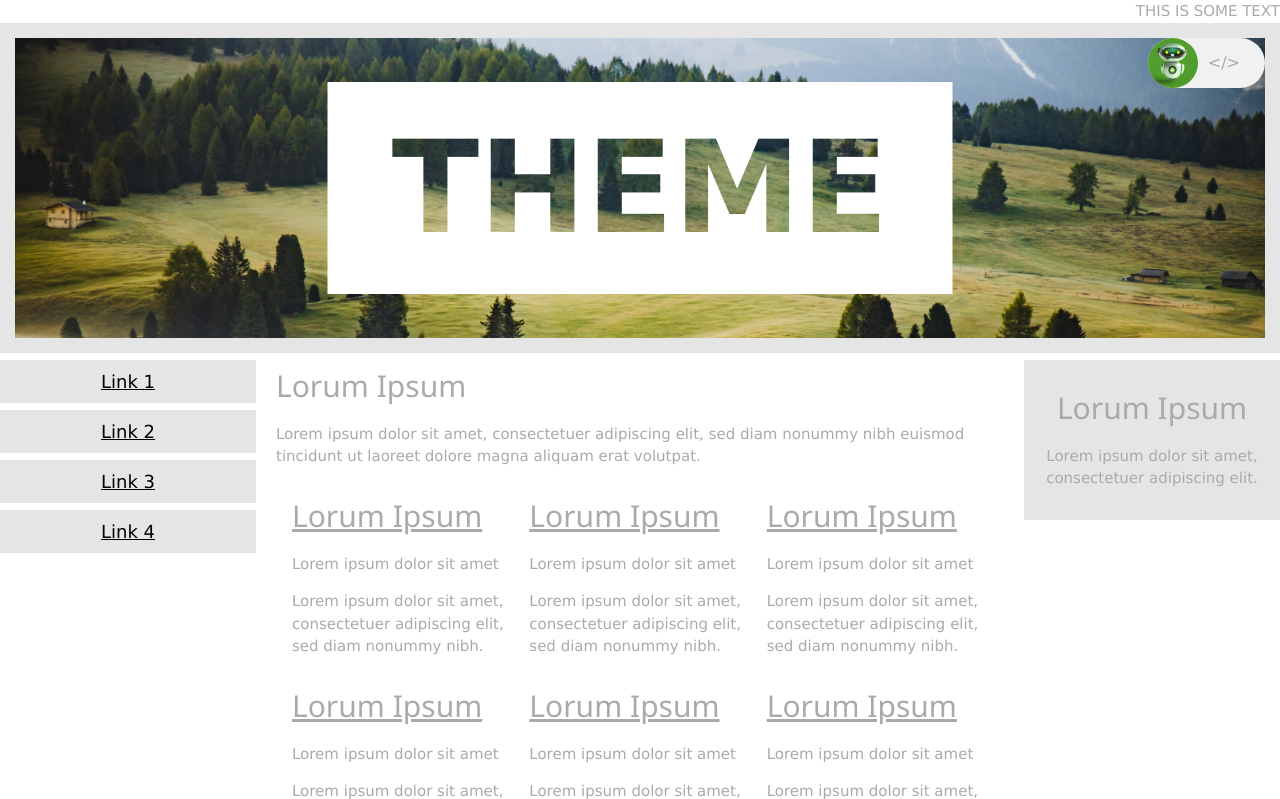
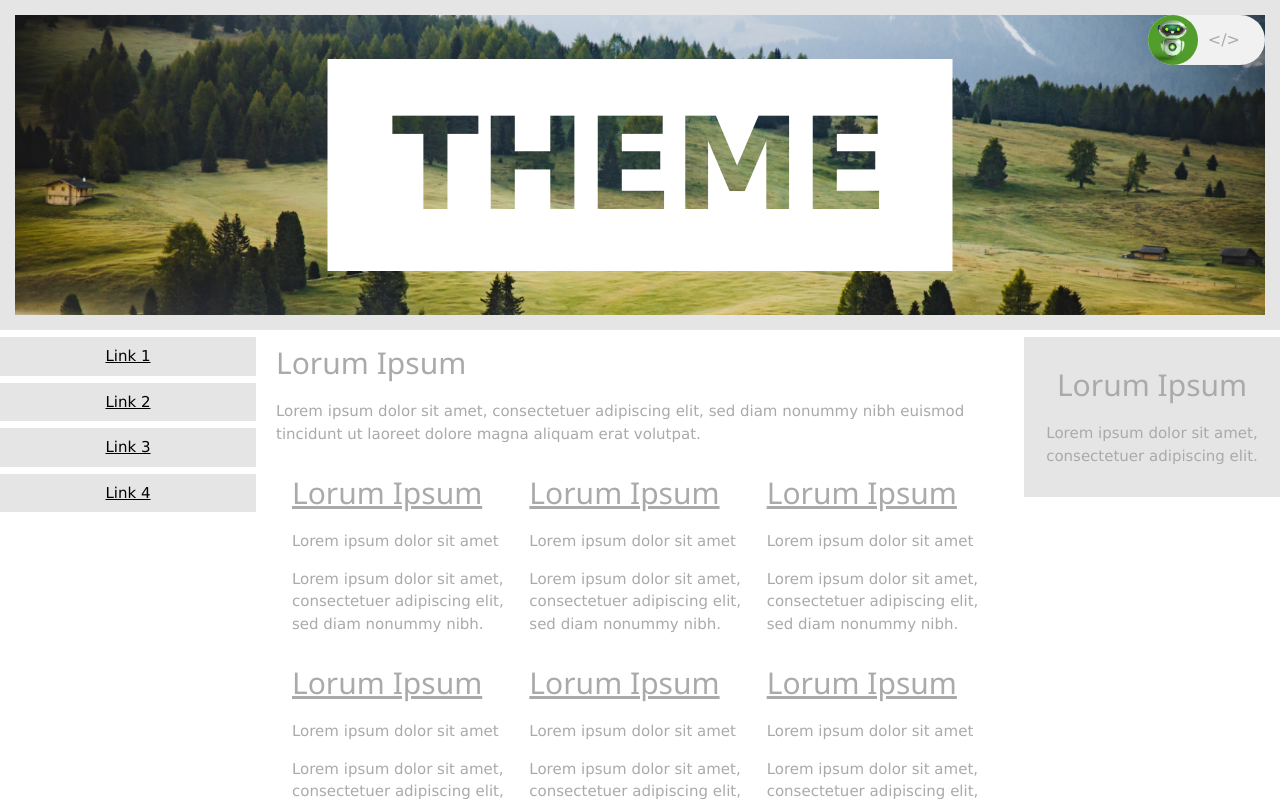
Before and after one commit to nervecentergarage/structured-journalism-content-templates, a Flask app: page / in a window 1280 px wide. Shown: the top 799 px of the page. Run offline with Flask 2, Linux system fonts and the light colour scheme.

Commit message:
updated css

```diff
--- a/Code/MiniSite/static/css/main.css
+++ /dev/null
@@ -1,9 +0,0 @@
-.menu a {
-  background-color:#e5e5e5;
-  padding:8px;
-  margin-top:7px;
-  display:block;
-  width:100%;
-  color:black;
-  font-size: large;
-}
--- a/Code/MiniSite/templates/article.html
+++ b/Code/MiniSite/templates/article.html
@@ -26,7 +26,7 @@ img {
 }
 
 /* video display */
-.container {
+.video {
   position: relative;
   width: 100%;
   overflow: hidden;
@@ -150,7 +150,7 @@ and is wrapped around the whole page content, except for the footer in this exam
   <div class="w3-col l4">
     <!-- secondary content: video -->
     <div class="w3-card-4 w3-margin w3-white">
-      <div class="container">
+      <div class="video">
         <iframe class="responsive-iframe" src="https://www.youtube.com/embed/vJnnrpSDWPI"></iframe>
       </div>
       <div class="w3-container">
--- a/Code/MiniSite/templates/index.html
+++ b/Code/MiniSite/templates/index.html
@@ -8,10 +8,6 @@
 
 * {
   box-sizing: border-box;
-}
-
-.test {
-  text-align: right;
 }
 
 .menu {
@@ -28,6 +24,7 @@
   width:100%;
   color:black;
 }
+
 .main {
   float:left;
   width:60%;
@@ -114,7 +111,7 @@
   height: 300px;
 }
 
-.text {
+.theme {
   background-color: white;
   color: black;
   font-size: 10vw;
@@ -172,12 +169,8 @@
 </style>
   <!--list of articles-->
   <link rel="stylesheet" href="https://www.w3schools.com/w3css/4/w3.css">
-  <!--Site style-->
-  <link rel="stylesheet" href="static/css/main.css">
 </head>
 <body style="font-family:Verdana;color:#aaaaaa;">
-
-<div class="test">THIS IS SOME TEXT</div>
 
 <div style="background-color:#e5e5e5;padding:15px;text-align:center;">
     <div class="image-container">
@@ -202,7 +195,7 @@
           <br/>
         </div>
       </div>
-      <div class="text">THEME</div>
+      <div class="theme">THEME</div>
     </div>
 </div>
 
```
